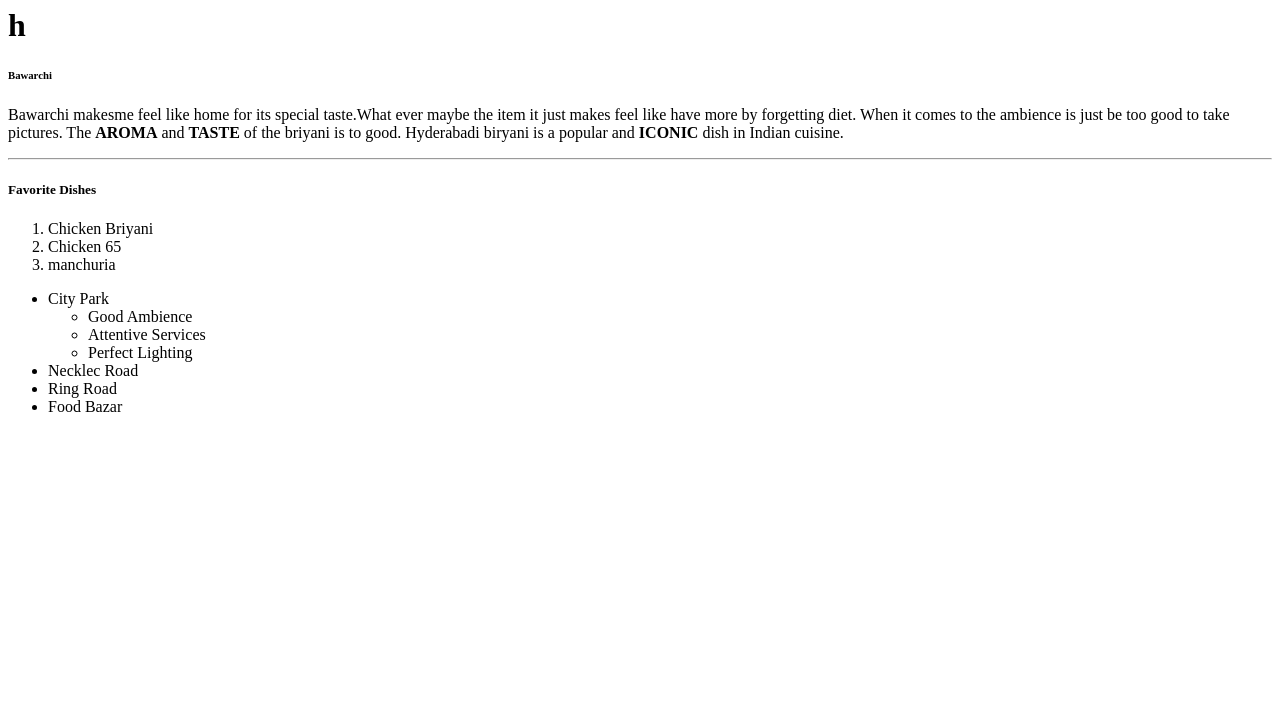
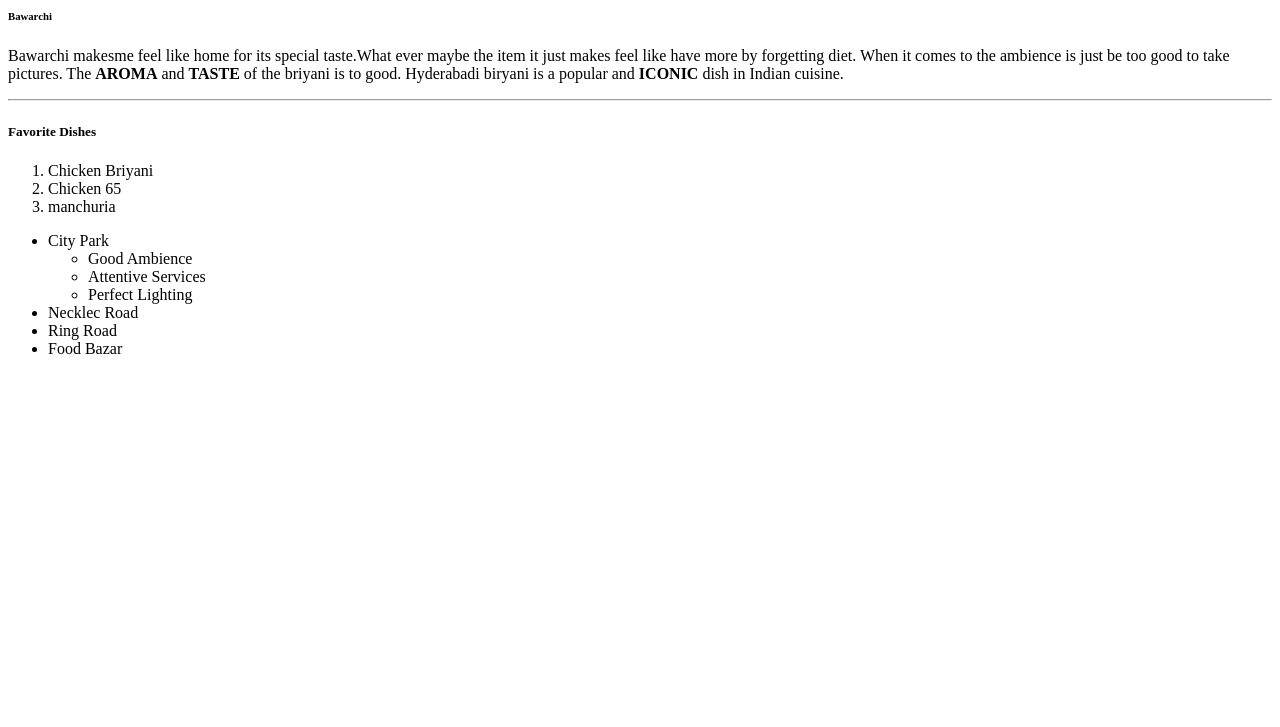
Before and after one commit to 44-563-Web-Apps-S24/44563-webapps-s24-assignment3-ashwithapolasani, a plain HTML site: page index.html in a window 1280 px wide. Shown: the part 73-800 px from the top of the page. Drawn offline with Linux system fonts and the light colour scheme.

Commit message:
Update index.html

```diff
--- a/index.html
+++ b/index.html
@@ -4,7 +4,7 @@
     <title>S566642</title>
 </head>
 <body>
-    <h1>Ashwitha<h1>h
+    <h1>Ashwitha<h1>
     <h6>Bawarchi</h6>
         <p>
             Bawarchi makesme feel like home for its special taste.What ever maybe the item it just makes feel like have more by forgetting diet.
```
